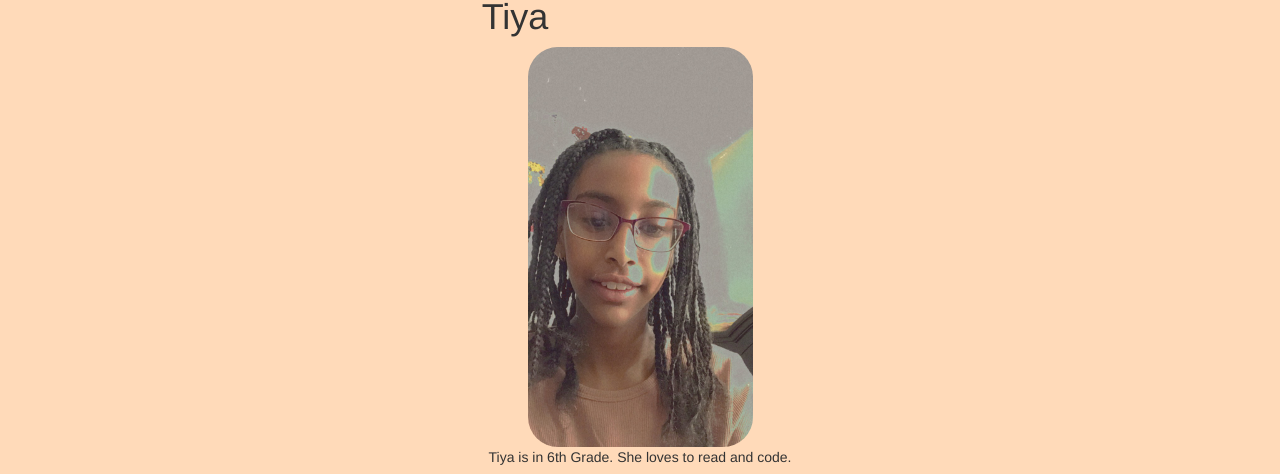
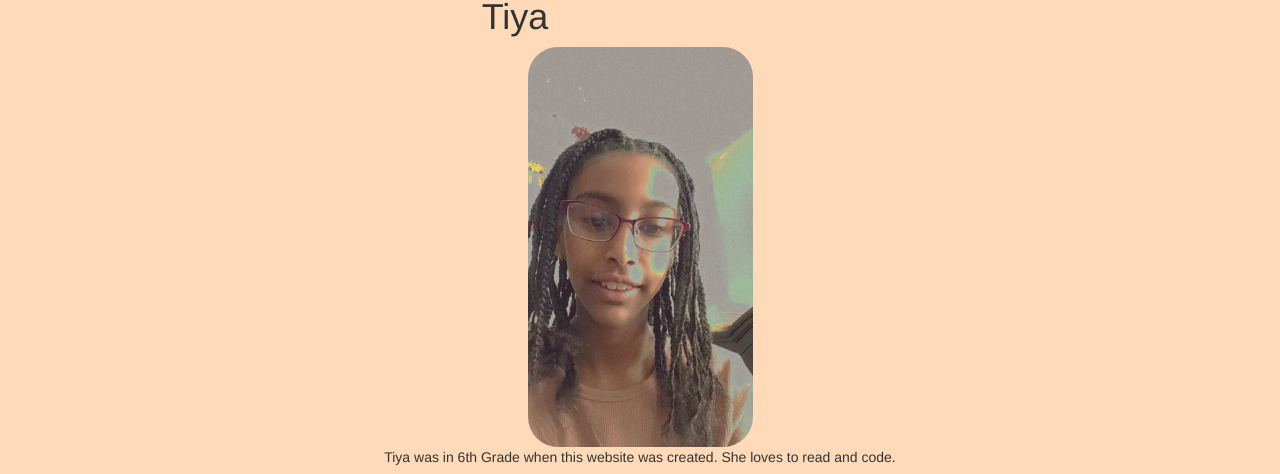
Before and after one commit to B0BA-T3A-Coding/Persnal-Blog, a plain HTML site: page index.html in a window 1280 px wide. Shown: the part 7233-7707 px from the top of the page. Drawn offline with nearby package versions, Linux system fonts and the light colour scheme; grey boxes are pictures that could not be loaded.

Commit message:
Update index.html

```diff
--- a/index.html
+++ b/index.html
@@ -323,8 +323,8 @@
         <section id="aboutMe">
             <h1 id="text">Tiya</h1>
             <img id="Tiya" src="IMG_0327.JPG" class="img-responsive">
-            <p>Tiya is in 6th Grade. She loves to read and code.</p>
-            <iframe src="https://www.google.com/maps/embed?pb=!1m18!1m12!1m3!1d93091.58492128647!2d-77.68643884331557!3d43.18616013825395!2m3!1f0!2f0!3f0!3m2!1i1024!2i768!4f13.1!3m3!1m2!1s0x89d6b3059614b353%3A0x5a001ffc4125e61e!2sRochester%2C%20NY!5e0!3m2!1sen!2sus!4v1628429328961!5m2!1sen!2sus" width="600" height="450" style="border:0;" allowfullscreen="" loading="lazy"></iframe>
+            <p>Tiya was in 6th Grade when this website was created. She loves to read and code.</p>
+
         </section>
             </center>
 </div>
```
